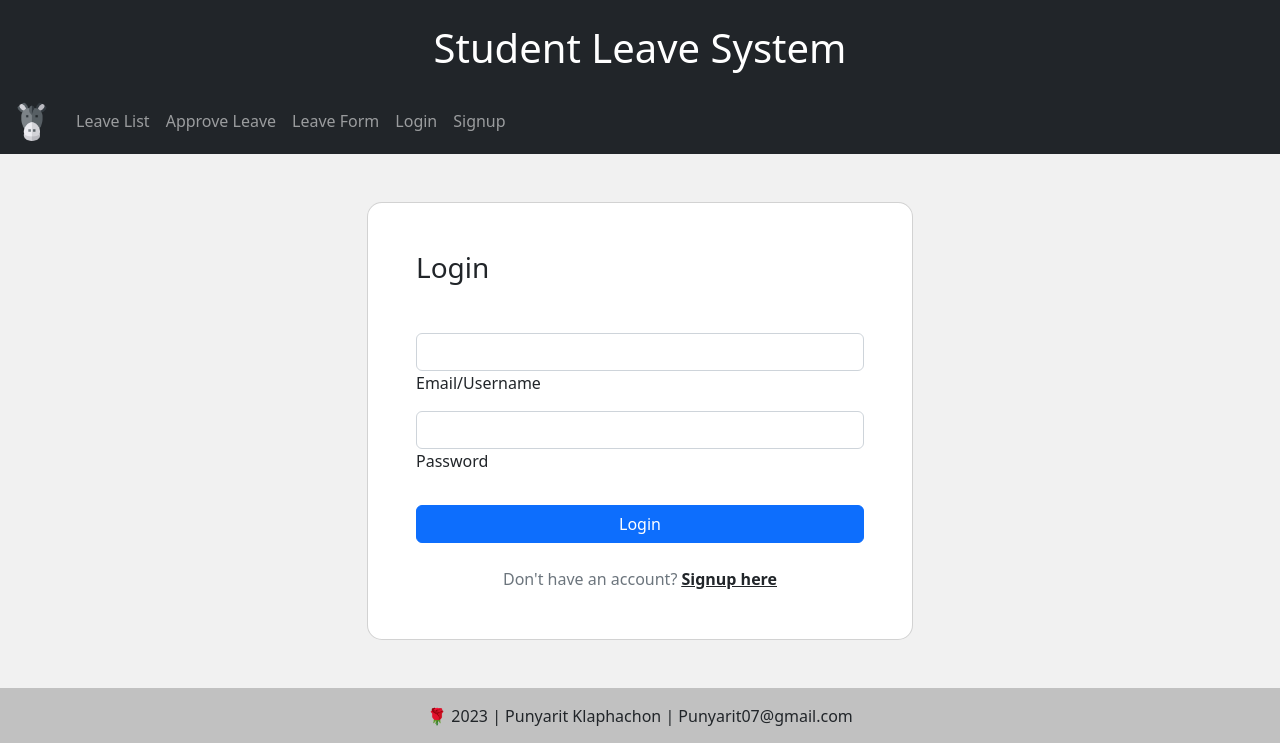
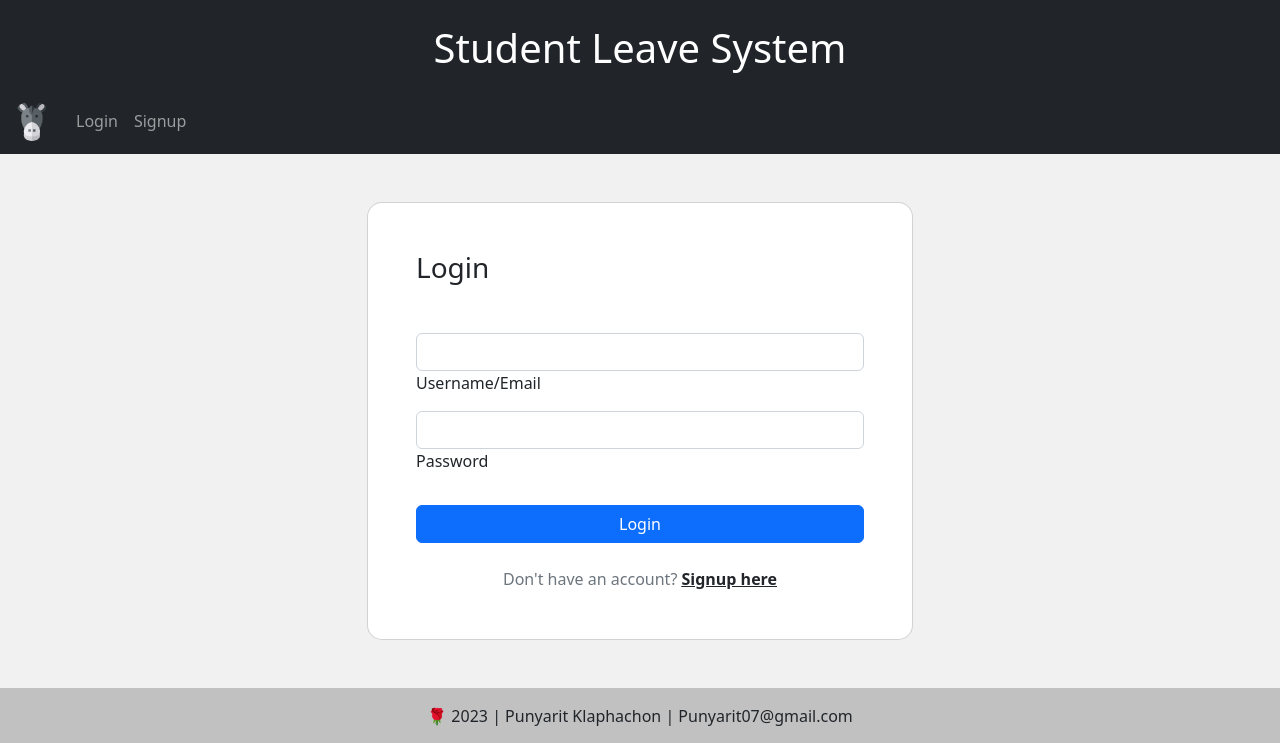
Before and after one commit to Rus1999/studentleaverequesty-system, a PHP site: page /login.php in a window 1280 px wide. Shown: the top 743 px of the page. Run offline with PHP 8.4, Linux system fonts and the light colour scheme; a stand-in replaces the project's code that opens the database connection.

Commit message:
loginable

```diff
--- a/header.php
+++ b/header.php
@@ -27,24 +27,42 @@
             </button>
             <div class="collapse navbar-collapse" id="collapsibleNavbar">
                 <ul class="navbar-nav">
-                    <!-- Admin -->
-                    <li class="nav-item">
-                        <a class="nav-link" href="./leaveshow.php">Leave List</a>
-                    </li>
-                    <li class="nav-item">
-                        <a class="nav-link" href="./leaveapprove.php">Approve Leave</a>
-                    </li>
-                    <!-- User -->
-                    <li class="nav-item">
-                        <a class="nav-link" href="./leaveform.php">Leave Form</a>
-                    </li>
-                    <!-- Guest -->
-                    <li class="nav-item">
-                        <a class="nav-link" href="./login.php">Login</a>
-                    </li>
-                    <li class="nav-item">
-                        <a class="nav-link" href="./signup.php">Signup</a>
-                    </li>
+                    <!-- check login -->
+                    <?php
+                        if (isset($_SESSION['user_status']))
+                        {
+                            echo '<span class="navbar-text text-white">'.$_SESSION['user_username'].'</span>';
+                            echo '<li class="nav-item">
+                                    <a class="nav-link" href="./logout.php">Logout</a>
+                                </li>';
+                            echo '<span class="navbar-text text-white">|</span>';
+
+                            if ($_SESSION['user_status'] == 0)
+                            {
+                                echo '<li class="nav-item">
+                                        <a class="nav-link" href="./leaveapprove.php">Approve Leave</a>
+                                    </li>';
+                            }
+                            else if ($_SESSION['user_status'] == 1)
+                            {
+                                echo '<li class="nav-item">
+                                        <a class="nav-link" href="./leaveshow.php">Leave List</a>
+                                    </li>';
+                                echo '<li class="nav-item">
+                                        <a class="nav-link" href="./leaveform.php">Leave Form</a>
+                                    </li>';
+                            }
+                        }
+                        else
+                        {
+                            echo '<li class="nav-item">
+                                    <a class="nav-link" href="./login.php">Login</a>
+                                </li>';
+                            echo '<li class="nav-item">
+                                    <a class="nav-link" href="./signup.php">Signup</a>
+                                </li>';
+                        }
+                    ?>
                 </ul>
             </div>
         </div>
--- a/index.php
+++ b/index.php
@@ -1,4 +1,7 @@
-<?php include("./header.php")?>
+<?php
+    include("./connect.php");
+    include("./header.php");
+?>
 
 
 
--- a/leaveapprove.php
+++ b/leaveapprove.php
@@ -1,4 +1,7 @@
-<?php include("./header.php")?>
+<?php
+  include("./connect.php");
+  include("./header.php");
+?>
 
 <div class="container pt-3 pb-3">
   <h2>Student's Leave List (unapprove only)</h2>
--- a/leaveform.php
+++ b/leaveform.php
@@ -1,4 +1,7 @@
-<?php include("./header.php")?>
+<?php
+  include("./connect.php");
+  include("./header.php");
+?>
 
 <div class="container py-5 h-100">
   <div class="row justify-content-center align-items-center h-100">
--- a/leaveshow.php
+++ b/leaveshow.php
@@ -1,4 +1,7 @@
-<?php include("./header.php")?>
+<?php
+  include("./connect.php");
+  include("./header.php");
+?>
 
 <div class="container pt-3 pb-3">
   <h2>Student's Leave List (Owner's only)</h2>
--- a/login.php
+++ b/login.php
@@ -1,4 +1,7 @@
-<?php include("./header.php") ?>
+<?php
+  include("./connect.php");
+  include("./header.php");
+?>
 
 <div class="container py-5 h-100">
   <div class="row justify-content-center align-items-center h-100">
@@ -6,11 +9,11 @@
       <div class="card shadow-2-strong card-registration" style="border-radius: 15px;">
         <div class="card-body p-4 p-md-5">
           <h3 class="mb-4 pb-2 pb-md-0 mb-md-5">Login</h3>
-          <form action="/action_page.php">
+          <form action="./login_pro.php" method="post">
             <div class="mb-2">
               <div class="form-outline">
-                <input type="text" name="emailUsername"id="email" class="form-control form-control-md" required>
-                <label class="form-label" for="email">Email/Username</label>
+                <input type="text" name="usernameemail" id="usernameemail" class="form-control form-control-md" required>
+                <label class="form-label" for="usernameemail">Username/Email</label>
               </div>
             </div>
             <div class="mb-2">
--- a/signup.php
+++ b/signup.php
@@ -1,4 +1,7 @@
-<?php include("./header.php")?>
+<?php
+  include("./connect.php");
+  include("./header.php");
+?>
 
 <div class="container py-5 h-100">
   <div class="row justify-content-center align-items-center h-100">
```
